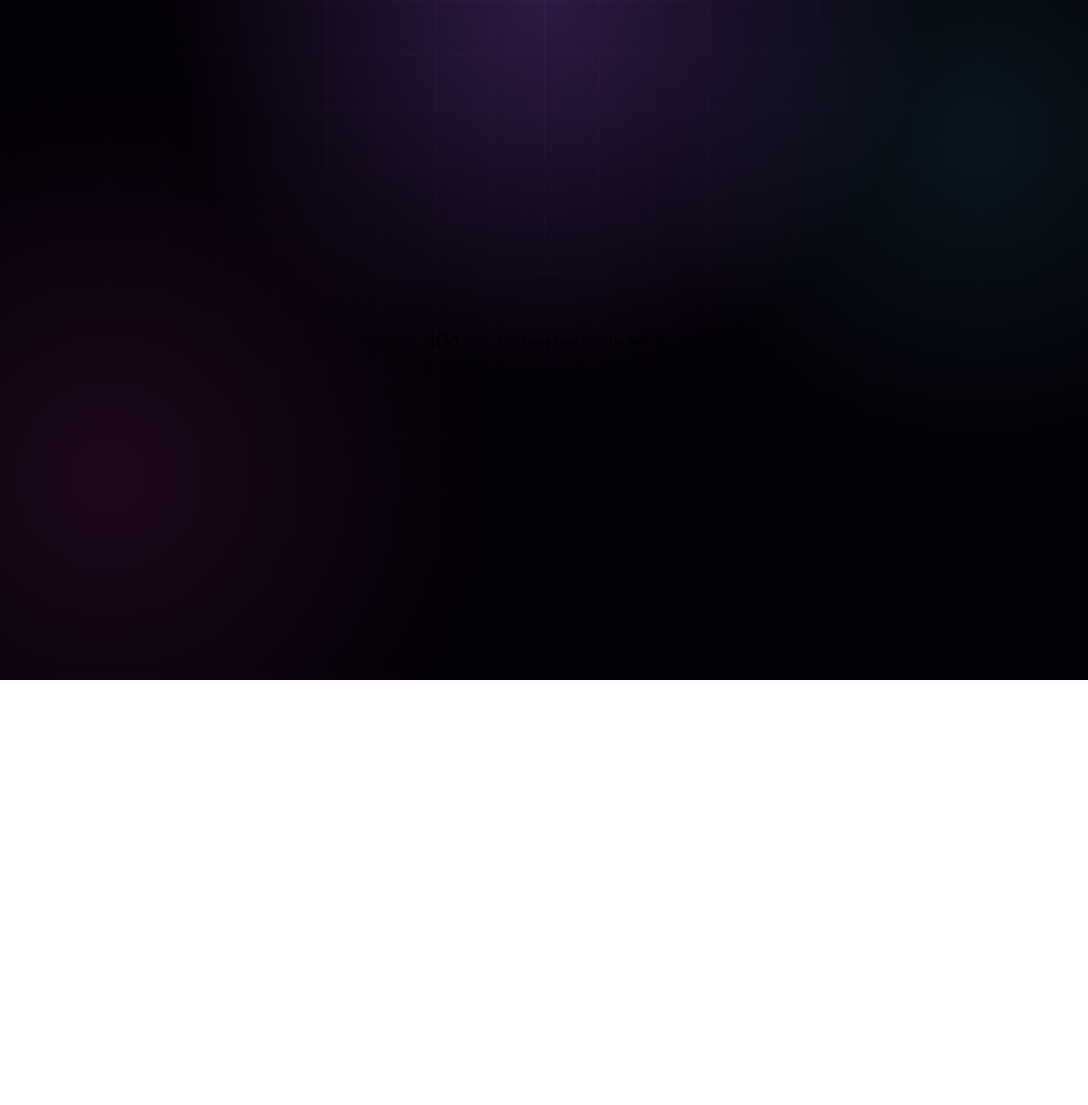
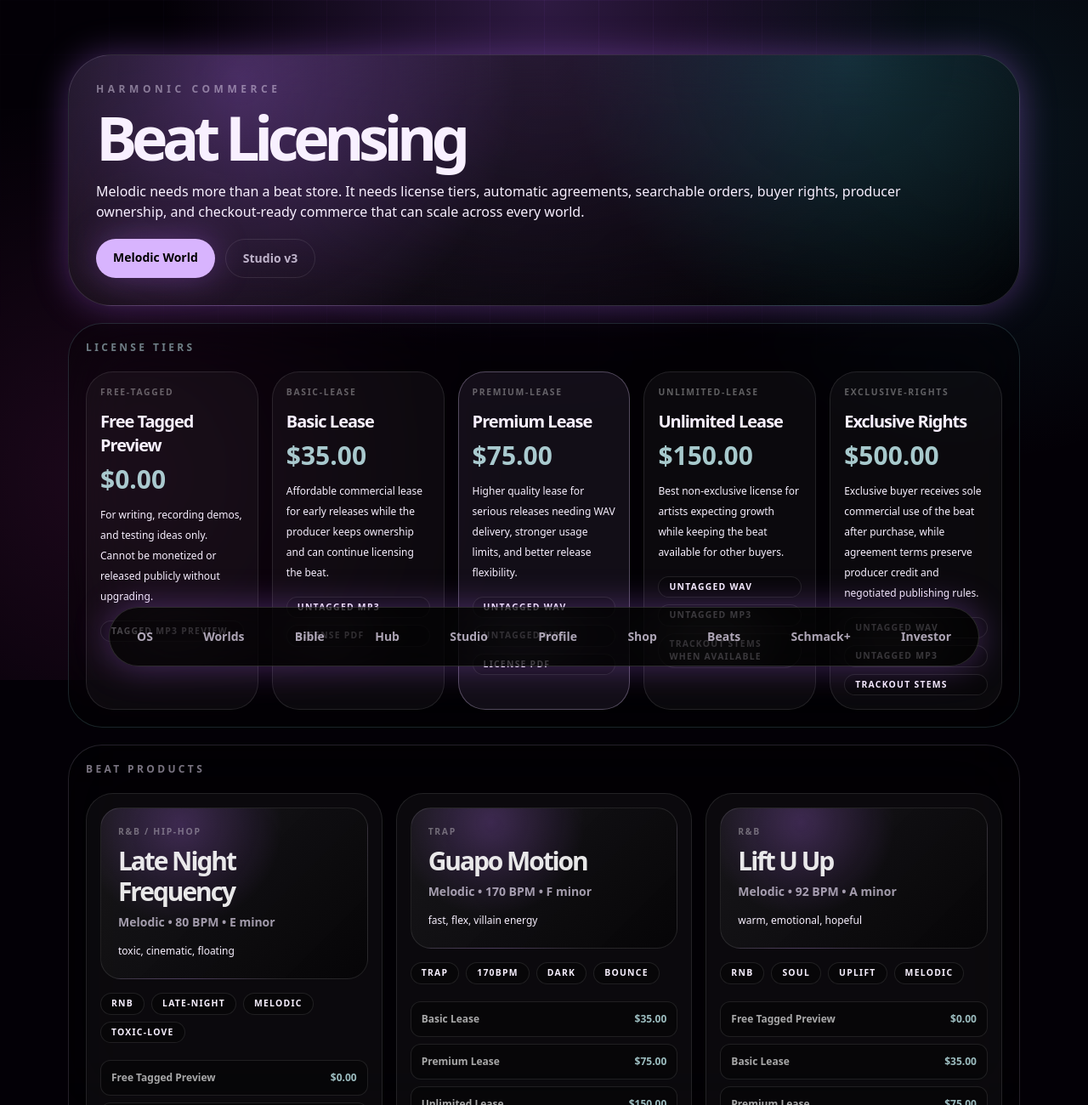
Before and after one commit to thatsmelodic/harmonic-os, a Next.js app: page /commerce/beat-licensing in a window 1280 px wide. Before the commit this address had no page. Shown: the top 1300 px of the page at 85% size. Before the commit the page ends 800 px from the top, so only its background shows below. Built offline with nearby package versions, Linux system fonts and the light colour scheme.

Commit message:
Add beat licensing commerce page

```diff
--- /dev/null
+++ b/app/commerce/beat-licensing/page.tsx
@@ -0,0 +1,90 @@
+import Link from 'next/link';
+import { FrequencyDock } from '@/components/FrequencyDock';
+import { beatLicenseTiers, beatProducts, formatMoney, getLicenseTier, licenseAgreementSections } from '@/data/harmonic-commerce';
+
+export const metadata = {
+  title: 'Beat Licensing | Harmonic Commerce',
+  description: 'Beat licensing, license agreements, checkout readiness, and producer commerce for Harmonic OS.',
+};
+
+export default function BeatLicensingPage() {
+  return (
+    <main className="min-h-screen px-6 py-8 pb-28">
+      <FrequencyDock />
+      <section className="harmonic-container grid gap-5 py-8">
+        <article className="rounded-[3.2rem] border border-purple-200/15 bg-[radial-gradient(circle_at_18%_10%,rgba(183,108,255,.32),transparent_34%),radial-gradient(circle_at_82%_0%,rgba(54,178,203,.2),transparent_34%),linear-gradient(135deg,rgba(255,255,255,.06),rgba(0,0,0,.52))] p-5 shadow-purple-glow backdrop-blur-2xl sm:p-8">
+          <div className="flex flex-wrap items-start justify-between gap-5">
+            <div>
+              <p className="text-xs font-black uppercase tracking-[.38em] text-purple-100/45">Harmonic Commerce</p>
+              <h1 className="mt-3 text-5xl font-black tracking-[-.09em] sm:text-7xl">Beat Licensing</h1>
+              <p className="mt-4 max-w-5xl text-sm leading-7 text-purple-100/62 sm:text-base">Melodic needs more than a beat store. It needs license tiers, automatic agreements, searchable orders, buyer rights, producer ownership, and checkout-ready commerce that can scale across every world.</p>
+            </div>
+            <div className="flex flex-wrap gap-3">
+              <Link href="/worlds/melodic" className="rounded-full bg-purple-300 px-5 py-3 text-sm font-black text-black shadow-purple-glow">Melodic World</Link>
+              <Link href="/creator-studio-v3" className="rounded-full border border-white/10 px-5 py-3 text-sm font-black text-purple-100/75 hover:bg-white/[.06]">Studio v3</Link>
+            </div>
+          </div>
+        </article>
+
+        <section className="rounded-[2.5rem] border border-cyan-200/15 bg-black/30 p-5 backdrop-blur-2xl">
+          <p className="text-xs font-black uppercase tracking-[.28em] text-cyan-100/50">License Tiers</p>
+          <div className="mt-5 grid gap-4 xl:grid-cols-5">
+            {beatLicenseTiers.map((tier) => (
+              <article key={tier.id} className={`rounded-[2rem] border p-4 ${tier.highlighted ? 'border-purple-200/30 bg-purple-300/[.08]' : 'border-white/10 bg-white/[.035]'}`}>
+                <p className="text-[.65rem] font-black uppercase tracking-[.16em] text-white/35">{tier.id}</p>
+                <h2 className="mt-3 text-xl font-black tracking-[-.05em] text-white/88">{tier.name}</h2>
+                <p className="mt-2 text-3xl font-black text-cyan-100/80">{formatMoney(tier.priceCents)}</p>
+                <p className="mt-3 text-xs leading-6 text-white/48">{tier.agreementSummary}</p>
+                <div className="mt-4 grid gap-2">
+                  {tier.files.slice(0, 3).map((file) => <Badge key={file}>{file}</Badge>)}
+                </div>
+              </article>
+            ))}
+          </div>
+        </section>
+
+        <section className="rounded-[2.5rem] border border-purple-200/15 bg-black/30 p-5 backdrop-blur-2xl">
+          <p className="text-xs font-black uppercase tracking-[.28em] text-purple-100/50">Beat Products</p>
+          <div className="mt-5 grid gap-4 xl:grid-cols-3">
+            {beatProducts.map((beat) => (
+              <article key={beat.id} className="rounded-[2rem] border border-white/10 bg-white/[.035] p-4">
+                <div className="rounded-[1.5rem] border border-white/10 bg-[radial-gradient(circle_at_30%_10%,rgba(183,108,255,.25),transparent_42%),linear-gradient(135deg,rgba(255,255,255,.06),rgba(0,0,0,.4))] p-5">
+                  <p className="text-[.65rem] font-black uppercase tracking-[.16em] text-white/35">{beat.genre}</p>
+                  <h2 className="mt-2 text-3xl font-black tracking-[-.07em] text-white/90">{beat.title}</h2>
+                  <p className="mt-2 text-sm font-black text-purple-100/65">{beat.producer} • {beat.bpm} BPM • {beat.key}</p>
+                  <p className="mt-3 text-xs leading-6 text-white/48">{beat.mood}</p>
+                </div>
+                <div className="mt-4 flex flex-wrap gap-2">{beat.tags.map((tag) => <Badge key={tag}>{tag}</Badge>)}</div>
+                <div className="mt-5 grid gap-2">
+                  {beat.licenses.map((licenseId) => {
+                    const tier = getLicenseTier(licenseId);
+                    if (!tier) return null;
+                    return <div key={licenseId} className="flex items-center justify-between gap-3 rounded-xl border border-white/10 bg-black/30 p-3"><span className="text-xs font-black text-white/65">{tier.name}</span><span className="text-xs font-black text-cyan-100/75">{formatMoney(tier.priceCents)}</span></div>;
+                  })}
+                </div>
+              </article>
+            ))}
+          </div>
+        </section>
+
+        <section className="grid gap-5 xl:grid-cols-[.9fr_1.1fr]">
+          <article className="rounded-[2.5rem] border border-cyan-200/15 bg-black/30 p-5 backdrop-blur-2xl">
+            <p className="text-xs font-black uppercase tracking-[.28em] text-cyan-100/50">Agreement Generator</p>
+            <h2 className="mt-3 text-3xl font-black tracking-[-.07em] text-white/88">Every purchase creates a license record.</h2>
+            <p className="mt-3 text-xs leading-6 text-white/48">The system should generate a PDF agreement, store it in buyer and producer accounts, attach it to the order, and preserve license terms permanently.</p>
+          </article>
+          <article className="rounded-[2.5rem] border border-purple-200/15 bg-black/30 p-5 backdrop-blur-2xl">
+            <p className="text-xs font-black uppercase tracking-[.28em] text-purple-100/50">Agreement Sections</p>
+            <div className="mt-5 grid gap-3 md:grid-cols-2">
+              {licenseAgreementSections.map((section, index) => <div key={section} className="rounded-xl border border-white/10 bg-white/[.035] p-3 text-xs leading-6 text-white/50"><strong className="text-purple-100/70">{index + 1}.</strong> {section}</div>)}
+            </div>
+          </article>
+        </section>
+      </section>
+    </main>
+  );
+}
+
+function Badge({ children }: { children: string }) {
+  return <span className="rounded-full border border-white/10 bg-black/30 px-3 py-1 text-[.65rem] font-black uppercase tracking-[.12em] text-white/38">{children}</span>;
+}
```
